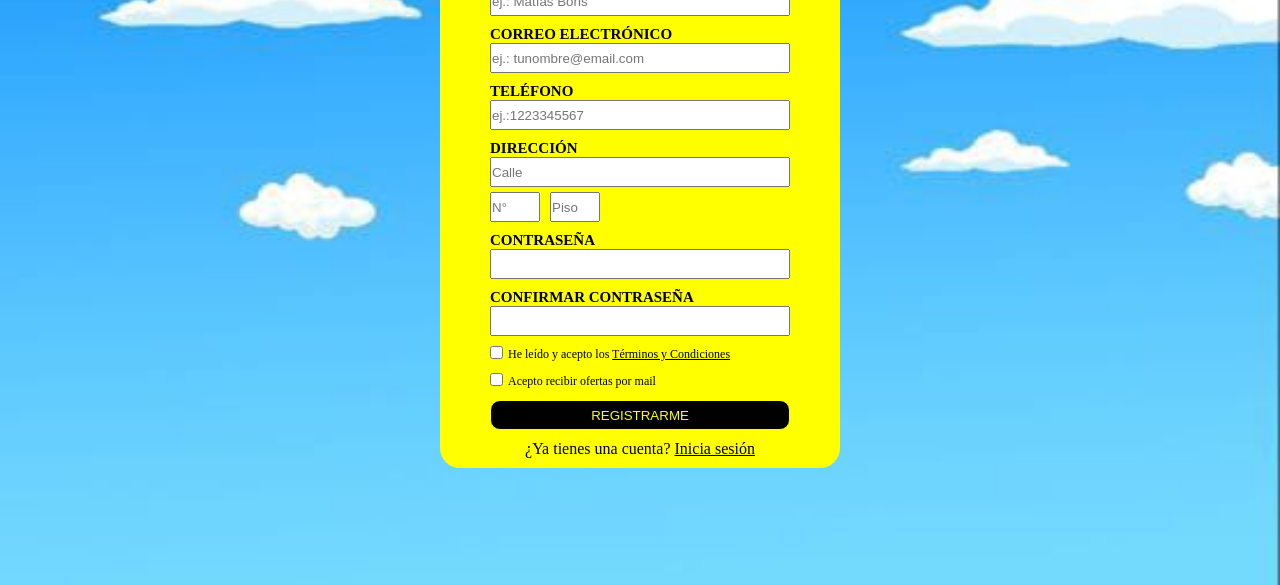
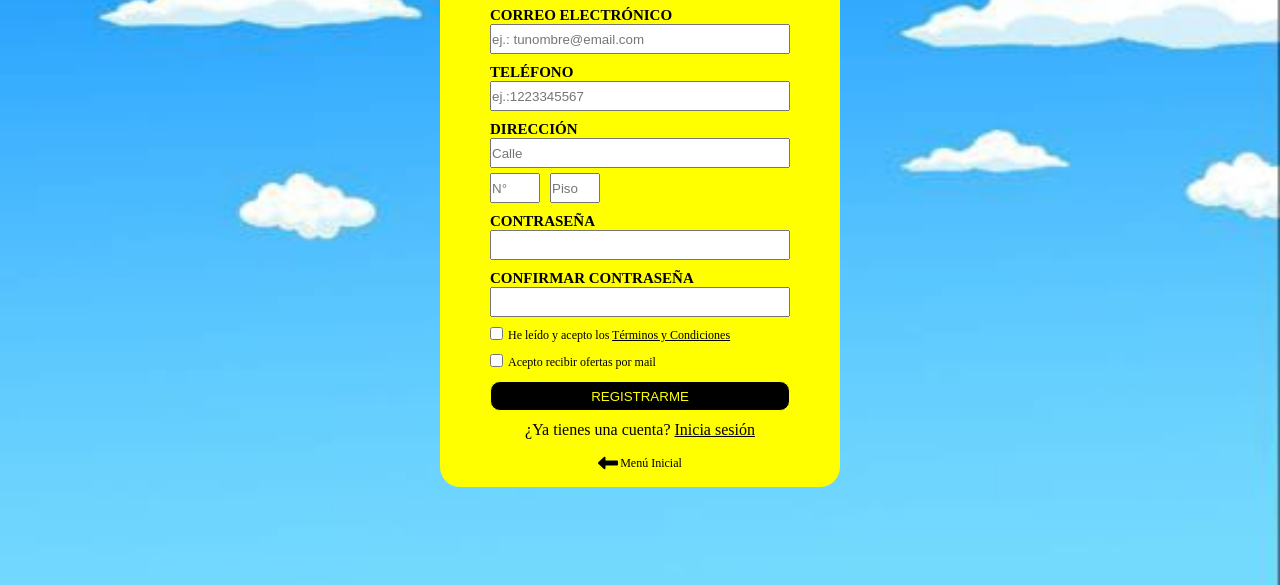
Before and after one commit to MatiasBoris/integrador-HTML-CSS, a plain HTML site: page form/registrarse.html in a window 1280 px wide. Shown: the part 215-800 px from the top of the page. Drawn offline with Linux system fonts and the light colour scheme.

Commit message:
integrador final

```diff
--- a/form/registrarse.css
+++ b/form/registrarse.css
@@ -3,6 +3,23 @@
     padding: 0;
     box-sizing: border-box;
     list-style: none;
+}
+.inicio{
+    display: flex;
+    justify-content: center;
+    align-items: center;
+    flex-direction: row;
+    gap: 2px;
+    font-size: 12px;
+}
+.inicio a{
+    text-decoration: none;
+    color: black;
+}
+.inicio__img{
+    width: 20px;
+    height: 20px;
+    margin-top: 4px;
 }
 .contenedor__tarjeta{
     background-image: url(/form/fondo2.jpeg);
--- a/form/registrarse.html
+++ b/form/registrarse.html
@@ -58,6 +58,12 @@
             </li>
             <li><input type="submit" value="REGISTRARME" class="submit"></li>
             <li class="iniciarsesion"> ¿Ya tienes una cuenta? <a href="/form/iniciarsesion.html">Inicia sesión</a></li>
+            <li>
+                <ul class="inicio">
+                    <li><a href="/index.html"><img src="/form/flecha.svg" alt="" class="inicio__img"></a></li>
+                    <li><a href="/index.html">Menú Inicial</a></li>
+                </ul>
+            </li>
         </ul>
     </form>
 </body>
```
Also changed, not shown: form/iniciarsesion.html (+7 -4 lines).
